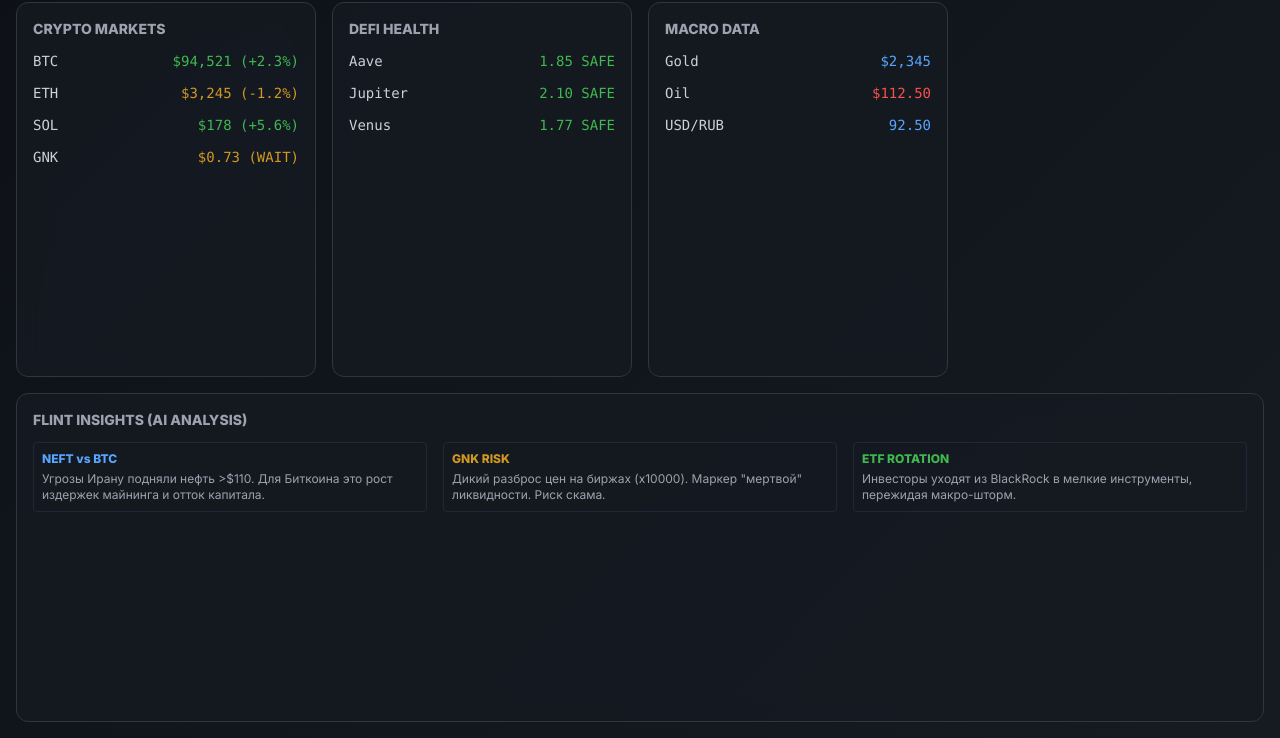
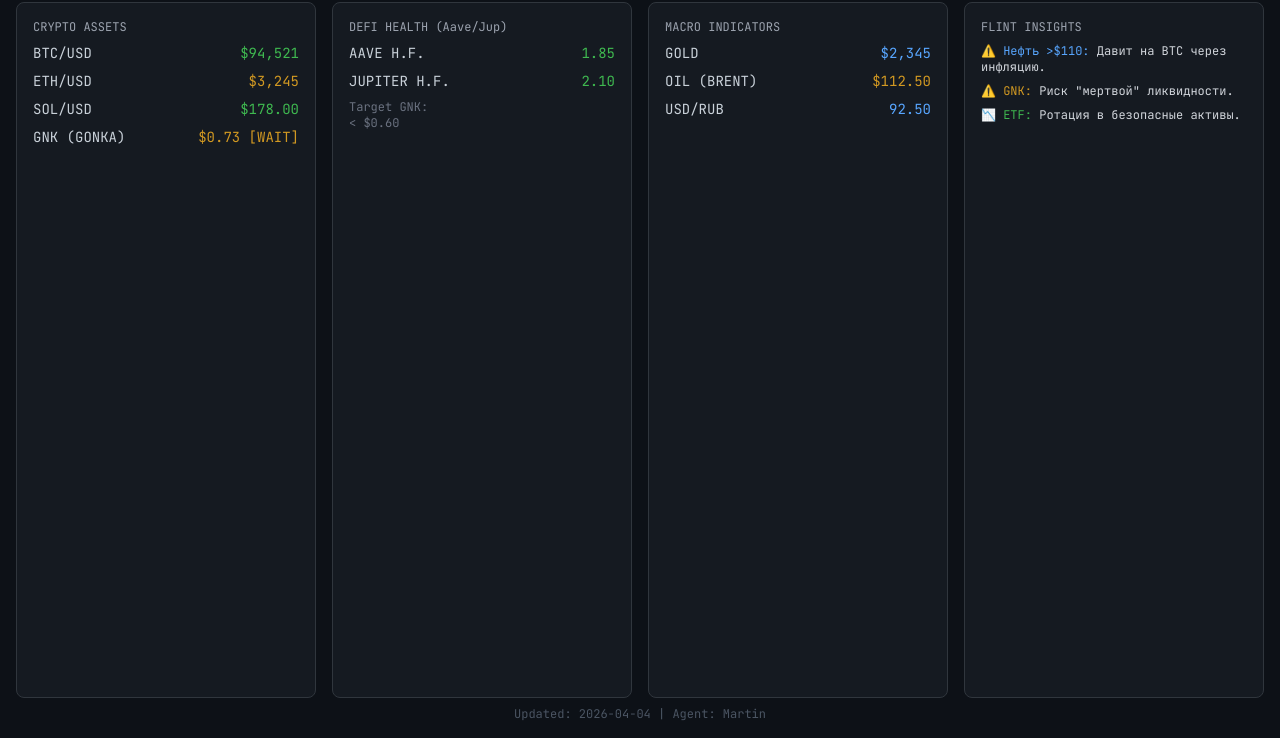
Before and after one commit to Fotony/martin-dashboard, a plain HTML site: page index.html in a window 1280 px wide. Shown: the part 62-800 px from the top of the page. Drawn offline with nearby package versions, Linux system fonts and the light colour scheme.

```diff
--- a/index.html
+++ b/index.html
@@ -1,77 +1,67 @@
 <!DOCTYPE html>
-<html lang="ru" class="dark">
+<html lang="ru">
 <head>
     <meta charset="UTF-8">
     <meta name="viewport" content="width=device-width, initial-scale=1.0">
-    <title>Mission Control</title>
+    <title>🖥️ Mission Control</title>
     <script src="https://cdn.tailwindcss.com"></script>
-    <link href="https://fonts.googleapis.com/css2?family=Inter:wght@400;600;800&family=JetBrains+Mono&display=swap" rel="stylesheet">
+    <link href="https://fonts.googleapis.com/css2?family=JetBrains+Mono:wght@400;700&display=swap" rel="stylesheet">
     <style>
-        body { background: linear-gradient(135deg, #0d1117 0%, #161b22 100%); color: #c9d1d9; font-family: 'Inter', sans-serif; }
-        .card { background: rgba(22, 27, 34, 0.8); backdrop-filter: blur(12px); border: 1px solid #30363d; border-radius: 12px; padding: 16px; }
-        .green { color: #3fb950; } .yellow { color: #d29922; } .blue { color: #58a6ff; } .red { color: #f85149; }
-        .font-mono { font-family: 'JetBrains Mono', monospace; }
+        body { background-color: #0d1117; color: #c9d1d9; font-family: 'JetBrains Mono', monospace; }
+        .glass { background: rgba(22, 27, 34, 0.95); border: 1px solid #30363d; border-radius: 8px; }
+        .text-green { color: #3fb950; }
+        .text-yellow { color: #d29922; }
+        .text-blue { color: #58a6ff; }
     </style>
 </head>
-<body class="h-screen flex flex-col p-4 overflow-hidden">
+<body class="h-screen flex flex-col p-4">
     <header class="flex justify-between items-center mb-4">
-        <div class="flex items-center gap-2">
-            <span class="text-2xl">🖥️</span>
-            <h1 class="text-2xl font-bold blue">Mission Control</h1>
-        </div>
-        <div class="text-xs green font-mono">● ALL SYSTEMS OPERATIONAL</div>
+        <h1 class="text-2xl font-bold text-blue">🖥️ MISSION CONTROL DASHBOARD</h1>
+        <div class="text-green text-sm">● SYSTEMS ONLINE</div>
     </header>
 
-    <div class="grid grid-cols-1 md:grid-cols-2 lg:grid-cols-4 gap-4 flex-1">
+    <div class="grid grid-cols-1 md:grid-cols-4 gap-4 flex-1">
         <!-- Crypto -->
-        <div class="card">
-            <h3 class="text-sm font-bold text-gray-400 mb-3">CRYPTO MARKETS</h3>
-            <div class="space-y-3 font-mono text-sm">
-                <div class="flex justify-between"><span>BTC</span><span class="green">$94,521 (+2.3%)</span></div>
-                <div class="flex justify-between"><span>ETH</span><span class="yellow">$3,245 (-1.2%)</span></div>
-                <div class="flex justify-between"><span>SOL</span><span class="green">$178 (+5.6%)</span></div>
-                <div class="flex justify-between"><span>GNK</span><span class="yellow">$0.73 (WAIT)</span></div>
+        <div class="glass p-4">
+            <h2 class="text-gray-400 text-xs mb-2">CRYPTO ASSETS</h2>
+            <div class="space-y-2 text-sm">
+                <div class="flex justify-between"><span>BTC/USD</span><span class="text-green">$94,521</span></div>
+                <div class="flex justify-between"><span>ETH/USD</span><span class="text-yellow">$3,245</span></div>
+                <div class="flex justify-between"><span>SOL/USD</span><span class="text-green">$178.00</span></div>
+                <div class="flex justify-between"><span>GNK (GONKA)</span><span class="text-yellow">$0.73 [WAIT]</span></div>
             </div>
         </div>
 
         <!-- DeFi -->
-        <div class="card">
-            <h3 class="text-sm font-bold text-gray-400 mb-3">DEFI HEALTH</h3>
-            <div class="space-y-3 font-mono text-sm">
-                <div class="flex justify-between"><span>Aave</span><span class="green">1.85 SAFE</span></div>
-                <div class="flex justify-between"><span>Jupiter</span><span class="green">2.10 SAFE</span></div>
-                <div class="flex justify-between"><span>Venus</span><span class="green">1.77 SAFE</span></div>
+        <div class="glass p-4">
+            <h2 class="text-gray-400 text-xs mb-2">DEFI HEALTH (Aave/Jup)</h2>
+            <div class="space-y-2 text-sm">
+                <div class="flex justify-between"><span>AAVE H.F.</span><span class="text-green">1.85</span></div>
+                <div class="flex justify-between"><span>JUPITER H.F.</span><span class="text-green">2.10</span></div>
+                <div class="flex justify-between flex-col"><span class="text-xs text-gray-500">Target GNK:</span><span class="text-xs text-gray-500">< $0.60</span></div>
             </div>
         </div>
 
         <!-- Macro -->
-        <div class="card">
-            <h3 class="text-sm font-bold text-gray-400 mb-3">MACRO DATA</h3>
-            <div class="space-y-3 font-mono text-sm">
-                <div class="flex justify-between"><span>Gold</span><span class="blue">$2,345</span></div>
-                <div class="flex justify-between"><span>Oil</span><span class="red">$112.50</span></div>
-                <div class="flex justify-between"><span>USD/RUB</span><span class="blue">92.50</span></div>
+        <div class="glass p-4">
+            <h2 class="text-gray-400 text-xs mb-2">MACRO INDICATORS</h2>
+            <div class="space-y-2 text-sm">
+                <div class="flex justify-between"><span>GOLD</span><span class="text-blue">$2,345</span></div>
+                <div class="flex justify-between"><span>OIL (BRENT)</span><span class="text-yellow">$112.50</span></div>
+                <div class="flex justify-between"><span>USD/RUB</span><span class="text-blue">92.50</span></div>
             </div>
         </div>
 
-        <!-- Flint Insights -->
-        <div class="card lg:col-span-4">
-            <h3 class="text-sm font-bold text-gray-400 mb-3">FLINT INSIGHTS (AI ANALYSIS)</h3>
-            <div class="grid grid-cols-1 md:grid-cols-3 gap-4 text-xs">
-                <div class="bg-dark-bg p-2 rounded border border-gray-800">
-                    <div class="blue font-bold mb-1">NEFT vs BTC</div>
-                    <p class="text-gray-400">Угрозы Ирану подняли нефть >$110. Для Биткоина это рост издержек майнинга и отток капитала.</p>
-                </div>
-                <div class="bg-dark-bg p-2 rounded border border-gray-800">
-                    <div class="yellow font-bold mb-1">GNK RISK</div>
-                    <p class="text-gray-400">Дикий разброс цен на биржах (x10000). Маркер "мертвой" ликвидности. Риск скама.</p>
-                </div>
-                <div class="bg-dark-bg p-2 rounded border border-gray-800">
-                    <div class="green font-bold mb-1">ETF ROTATION</div>
-                    <p class="text-gray-400">Инвесторы уходят из BlackRock в мелкие инструменты, пережидая макро-шторм.</p>
-                </div>
-            </div>
+        <!-- Flint -->
+        <div class="glass p-4 md:col-span-1">
+            <h2 class="text-gray-400 text-xs mb-2">FLINT INSIGHTS</h2>
+            <ul class="text-xs space-y-2 text-gray-300">
+                <li>⚠️ <span class="text-blue">Нефть >$110:</span> Давит на BTC через инфляцию.</li>
+                <li>⚠️ <span class="text-yellow">GNK:</span> Риск "мертвой" ликвидности.</li>
+                <li>📉 <span class="text-green">ETF:</span> Ротация в безопасные активы.</li>
+            </ul>
         </div>
     </div>
+    <footer class="text-xs text-gray-600 mt-2 text-center">Updated: 2026-04-04 | Agent: Martin</footer>
 </body>
 </html>
```
